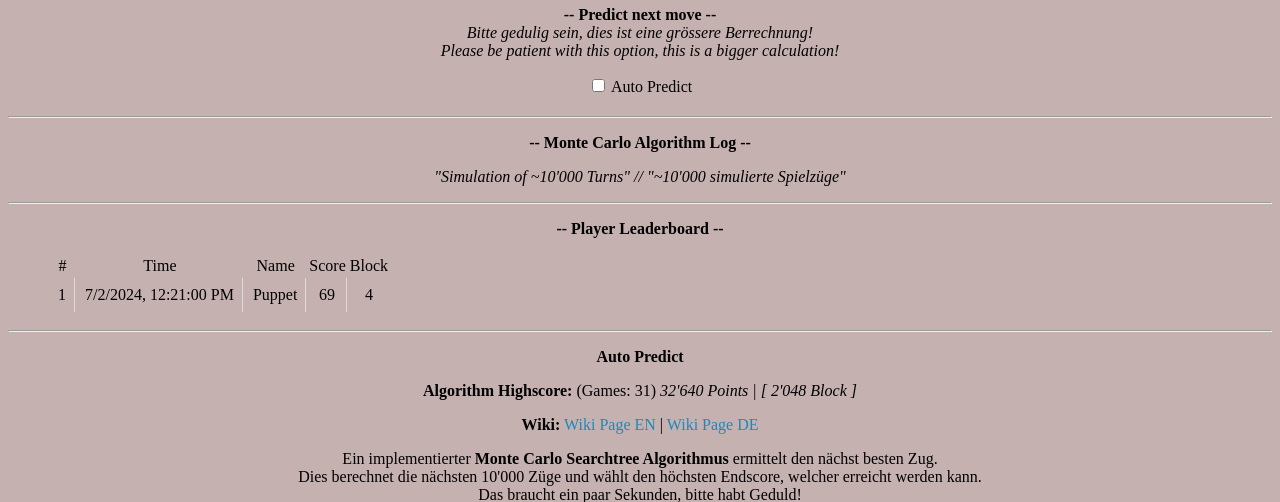
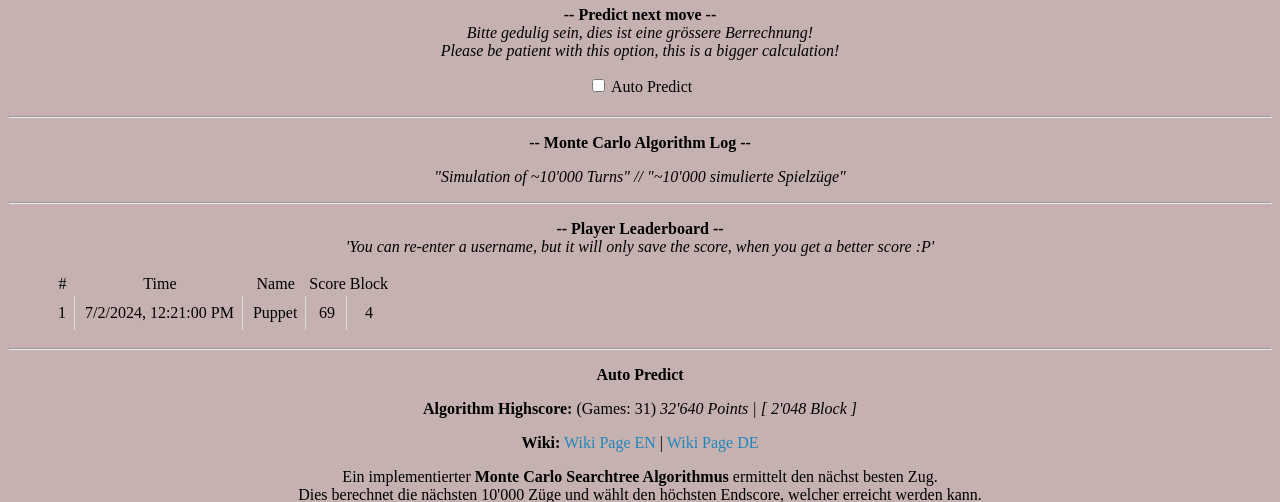
Before and after one commit to w0lfzk1nd-school/2048AI-Webgui, a Flask app: page / in a window 1280 px wide. Shown: the part 1077-1579 px from the top of the page. Run offline with Flask 3, Linux system fonts and the light colour scheme; data comes from the database, SQL or seed files in the repository; data that the repository does not hold is empty.

Commit message:
Adding update for existing higshcore on usernames.

```diff
--- a/2048_Project/webgui/app.py
+++ b/2048_Project/webgui/app.py
@@ -147,11 +147,11 @@ def index():
 def handle_leaderboard():
     highscore_data = get_webgui_high()
     leaderboard = get_leaderboard()
-    print_and_log(highscore_data, leaderboard)
     return jsonify(
         {
             "current_highscore": highscore_data[0],
             "lowest_top20_score": leaderboard[-1][3] if leaderboard else 0,
+            "full_leaderboard": leaderboard
         }
     )
 
@@ -346,12 +346,15 @@ def make_move(direction):
         print_and_log(f">> ({get_current_time()}) Finished turn and saved turn.")
         return jsonify(
             {
+                "status" : True,
                 "board": board_list,
                 "game_over": game_over,
                 "score": str(game.score),
                 "block": str(game.bestblock),
             }
         )
+    else:
+        return jsonify({"status": False})
 
 
 @app.route("/api/moves", methods=["GET"])
--- a/2048_Project/webgui/static/script.js
+++ b/2048_Project/webgui/static/script.js
@@ -2,6 +2,7 @@ let isPredicting = false;
 let win_confirm = false;
 let game_over = false;
 let currentHighscoreSet = false;
+let alert_no_scoreupd = false
 let currentUsername = '';
 
 function genPredictionTxt() {
@@ -218,7 +219,7 @@ function makeMove(direction) {
             loadScore();
             loadBoard();
             loadMovesCount();
-            //loadLeaderboard()
+            if (data.status == true) { // Fixed 'no valid response' for make_move()
                 const autoPredictCheckbox = document.getElementById('auto-predict');
                 if (autoPredictCheckbox && autoPredictCheckbox.checked && !data.game_over) {
                     setTimeout(() => {
@@ -239,6 +240,7 @@ function makeMove(direction) {
                 } else {
                     checkHighscore(data.score, data.block)
                 }
+            }
         });
 }
 
@@ -247,17 +249,37 @@ function checkHighscore(score, block) {
         .then(response => response.json())
         .then(highscoreData => {
             const lowestTop20Score = highscoreData.lowest_top20_score;
+            const current_high = highscoreData.current_highscore;
+            const top20entries = highscoreData.full_leaderboard; // Added checking existing usernames and insert/update accordingly
+
+            // Allowing Users to re-enter a username
+
             if (score > lowestTop20Score) {
-                if (!currentHighscoreSet) {
-                    const uname = prompt("Congratulations! You set a new highscore! Please enter your username:");
+                let uname
+                if (currentUsername == '') {
+                    uname = prompt("Your score got a place on our leaderboard!\n(You can re-enter a username)\n\nPlease enter your username:");
+                } else {
+                    uname = currentUsername
+                }
+
                 if (uname && uname.length <= 20) {
-                        currentUsername = uname;
-                        currentHighscoreSet = true;
-                        saveHighscore(currentUsername, score, block);
+                    currentUsername = uname
+                    const existingEntry = top20entries.find(entry => entry[2] === uname);
+
+                    if (existingEntry) {
+                        const existingHighscore = existingEntry[3];
+
+                        if (score > existingHighscore) {
+                            updateHighscore(uname, score, block);
+                            if (!currentHighscoreSet) { alert("Congratulations! :D\nYou reached a new Highscore!\nYour highscore has been updated!"); currentHighscoreSet = true }
+                        } else {
+                            if (!alert_no_scoreupd) { alert("Your current score is lower than your existing highscore. It will not be updated."); alert_no_scoreupd = true }
+                        }
+
+                    } else {
+                        saveHighscore(uname, score, block);
                         alert("Your highscore has been saved!");
                     }
-                } else {
-                    updateHighscore(currentUsername, score, block);
                 }
             }
         });
@@ -270,7 +292,7 @@ function saveHighscore(uname, score, block) {
         headers: {
             'Content-Type': 'application/json'
         },
-        body: JSON.stringify({uname: uname, score: score, block: block })
+        body: JSON.stringify({ uname: uname, score: score, block: block })
     })
         .then(response => {
             if (!response.ok) {
--- a/2048_Project/webgui/templates/index.html
+++ b/2048_Project/webgui/templates/index.html
@@ -70,7 +70,7 @@
         </div>
         <hr>
         <div class="webgui-leaderboard">
-            <p><b>-- Player Leaderboard --</b></p>
+            <p><b>-- Player Leaderboard --</b><br><i>'You can re-enter a username, but it will only save the score, when you get a better score :P'</i></p>
             <ul id="leaderboard-list"></ul>
         </div>
         <hr>
```
Lines whose indentation alone changed are shown as unchanged.
